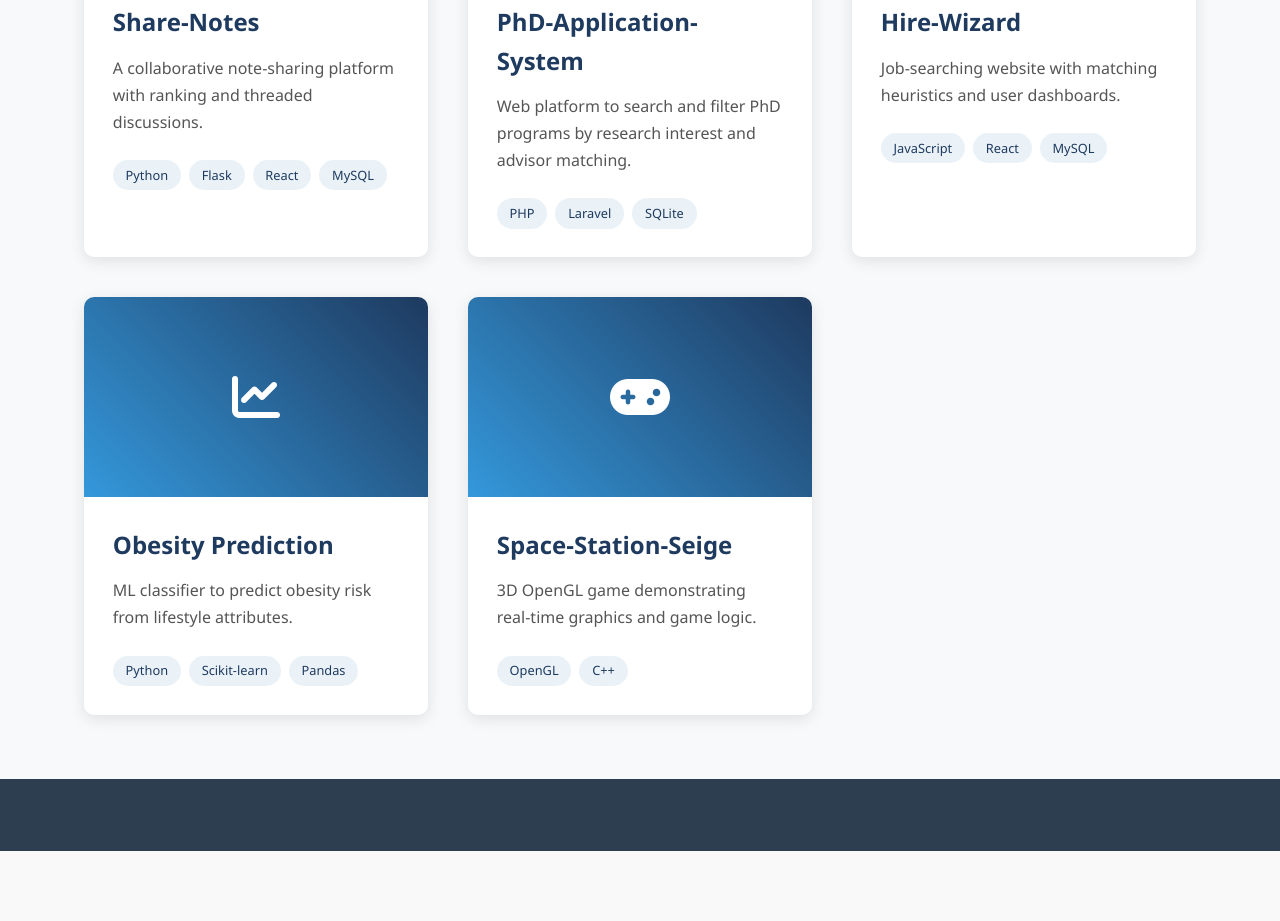
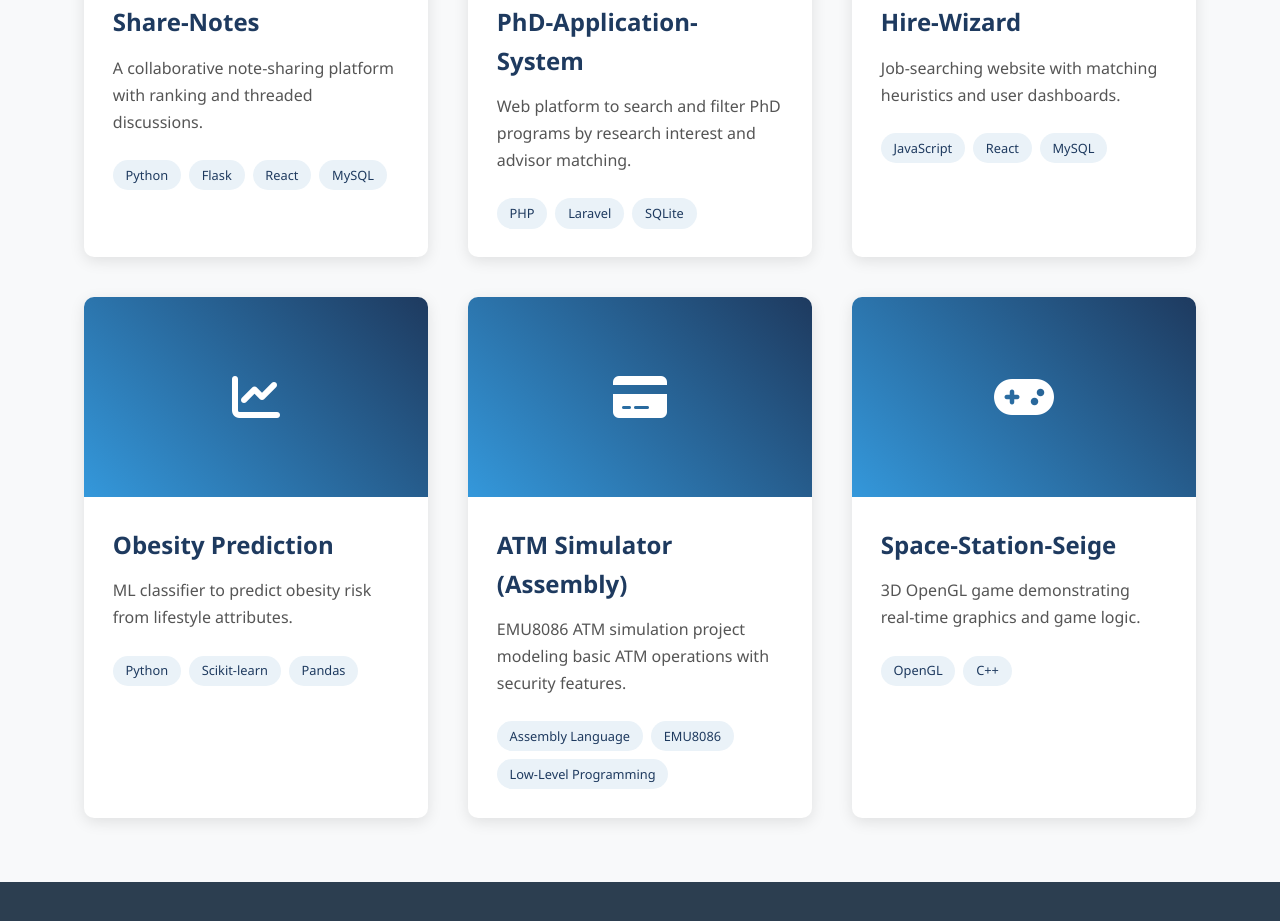
Before and after one commit to mrhassan0/mrhassan0.github.io, a plain HTML site: page projects.html in a window 1280 px wide. Shown: the part 573-1494 px from the top of the page. Before the commit the page ends 1424 px from the top, so only its background shows below. Drawn offline with Linux system fonts and the light colour scheme.

Commit message:
Update projects.html

```diff
--- a/projects.html
+++ b/projects.html
@@ -100,6 +100,21 @@
                         </div>
                     </div>
                 </div>
+                           <!-- ATM Simulator Project -->
+                <div class="project-card atm-project">
+                    <div class="project-img">
+                        <i class="fas fa-credit-card"></i>
+                    </div>
+                    <div class="project-info">
+                        <h2>ATM Simulator (Assembly)</h2>
+                        <p>EMU8086 ATM simulation project modeling basic ATM operations with security features.</p>
+                        <div class="tech-stack">
+                            <span>Assembly Language</span>
+                            <span>EMU8086</span>
+                            <span>Low-Level Programming</span>
+                        </div>
+                    </div>
+                </div>
 
                 <div class="project-card">
                     <div class="project-img">
@@ -116,6 +131,7 @@
                 </div>
             </div>
         </div>
+
     </section>
 
     <!-- Footer -->
```
